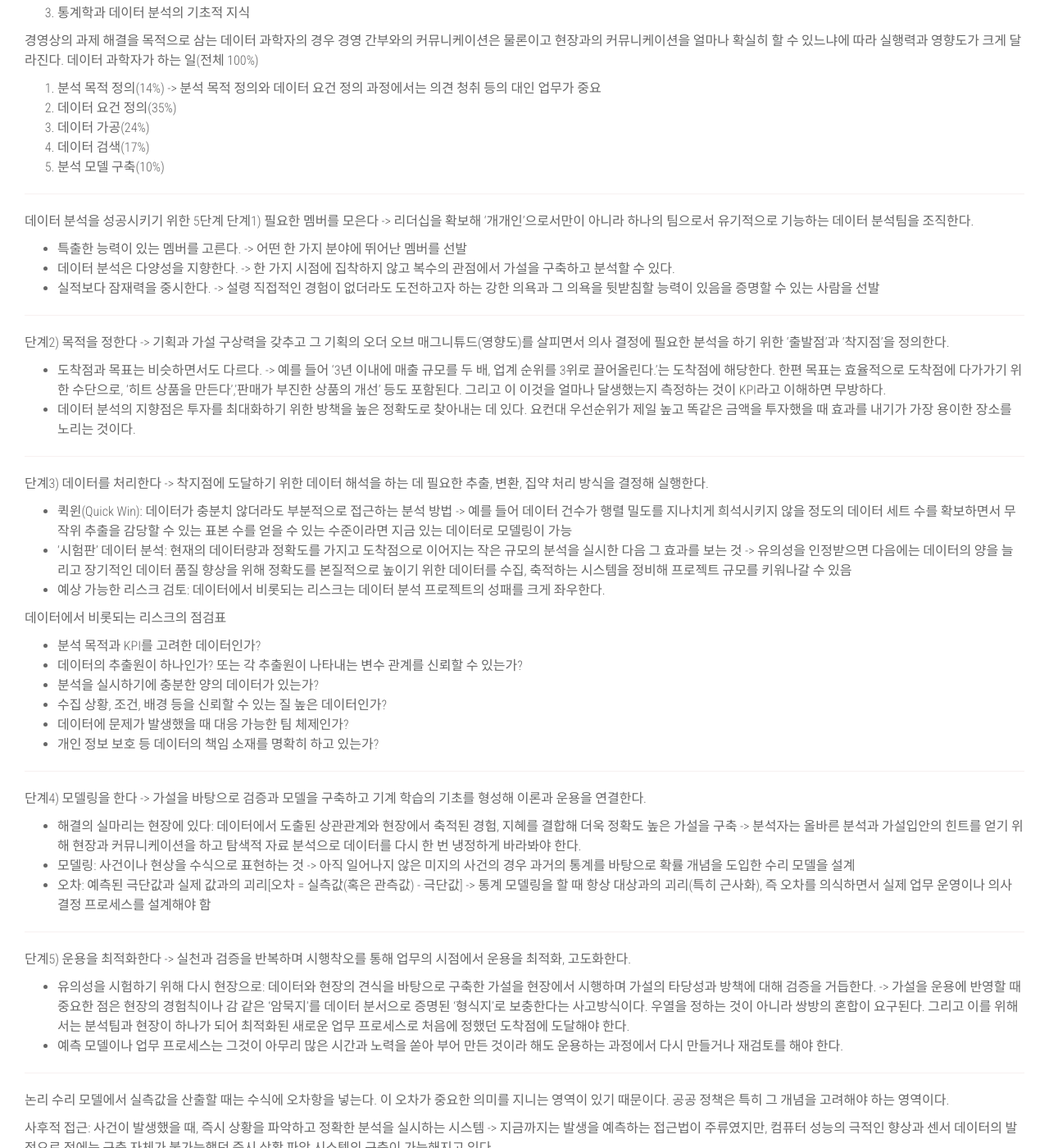
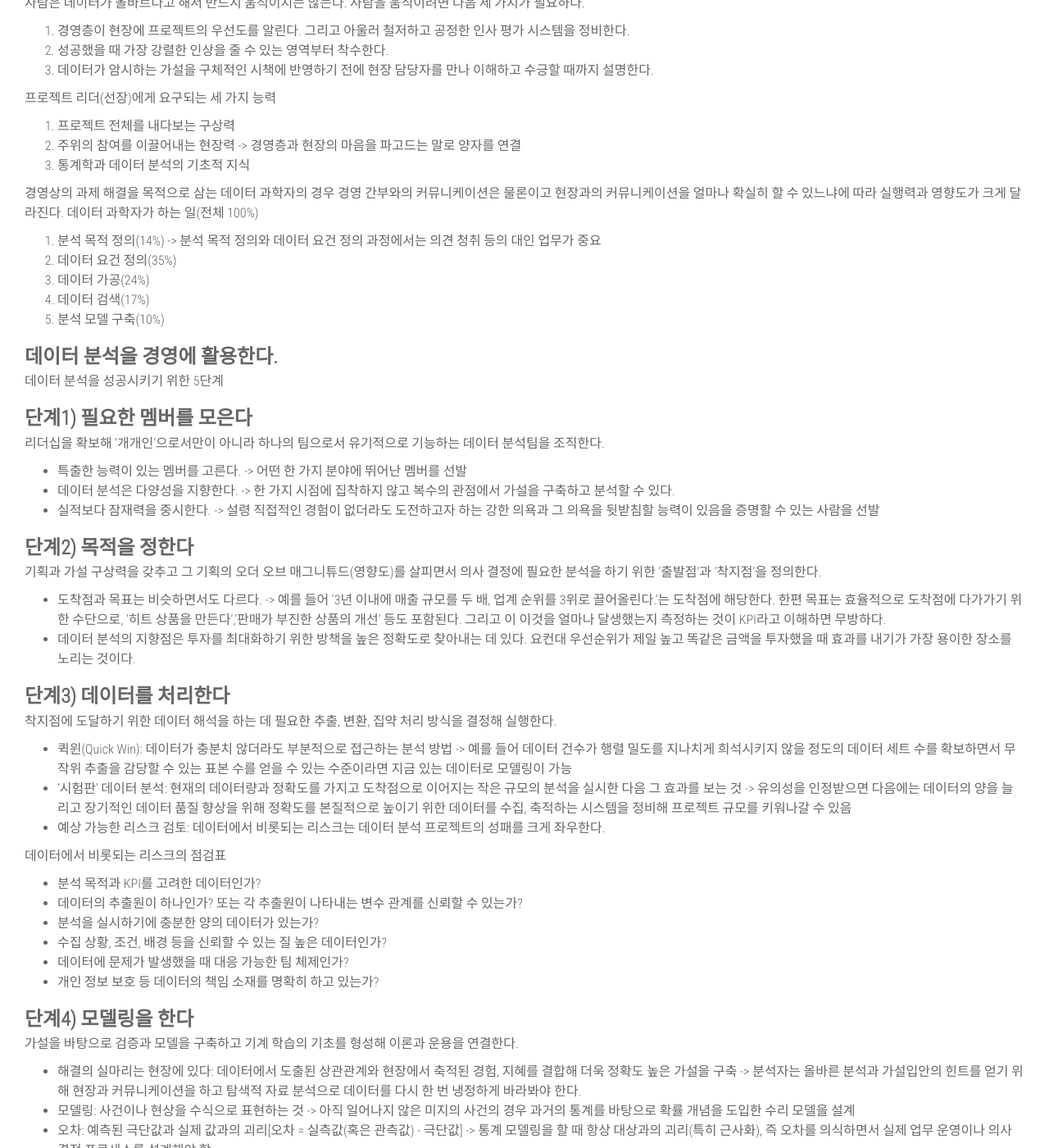
Before and after one commit to deepnsoul/blog, a Jekyll site: the page built from _posts/2017-03-08-databook-01.markdown, in a window 1280 px wide and 1400 px high, scrolled down 4583 px. Shown: the whole window at 82% size. Built offline with Jekyll 4.4.1, drawn with Linux system fonts in a browser that asks for light colours; nearby versions of some CDN libraries; some of the changed text lies outside the part shown.

Commit message:
add table of contents system

```diff
--- a/_posts/2017-03-08-databook-01.markdown
+++ b/_posts/2017-03-08-databook-01.markdown
@@ -7,6 +7,7 @@
 ---
 
 ## 도서
+{:.no_toc}
 
 ![cover]({{ site.baseurl}}/assets/start.jpg)
 [앞으로 데이터 분석을 시작하려는 사람을 위한 위한 책](http://www.yes24.com/24/Goods/13047254?Acode=101)
@@ -14,43 +15,26 @@
 구도 다쿠야(지은이) / 김정환(옮긴이) / 루비페이퍼
 
 ## 감상
-
+{:.no_toc}
 
 ## 태그
-
+{:.no_toc}
 
 ## 기록
+{:.no_toc}
 
-
-### 목차
-
-서문
-
-제 1장 왜 국내 기업은 데이터 분석에 취약한가
-* 일본식 데이터 분석이란 무엇인가
-* 미국이 가르쳐 준 데이터 분석
-
-제2장 이것만큼은 알아 두자! 기본적인 통계 지식
-* '평균', '분산', '표준 편차'를 이해한다.
-* 알아 두면 도움이 되는 분석 수법
-
-제3장 데이터 분석을 실천한다
-* 데이터 분석의 실천 요건
-* 데이터 분석을 경영에 활용한다.
-* 단계1) 필요한 멤버를 모은다.
-* 단계2) 목적을 정한다.
-* 단계3) 데이터를 처리한다.
-* 단계4) 모델링을 한다.
-* 단계5) 운용을 최적화한다.
-
-마무리 확대되는 데이터 분석의 영역
-* 데이터 분석이 안전과 풍요를 가져온다.
+* ToC
+{:toc}
 
 ---
 
-### 내용
+## 서문
 
 > 데이터 분석의 가장 큰 효과는 '의사 결정 프로세스의 최적화'다
+
+## 제 1장 왜 국내 기업은 데이터 분석에 취약한가
+
+### 일본식 데이터 분석이란 무엇인가
 
 아마존 -> 협업 필터링(Collaborative Filtering): 많은 사용자의 기호 정보와 행동 정보를 축적한 다음 어떤 사용자와 비슷한 행동을 하는 사용자들의 기호 정보를 바탕으로 그 사용자의 기호를 추측하는 방법
 
@@ -65,7 +49,7 @@
 4. 경영층이 리더십을 갖고 프로젝트를 지원하고 있다
 5. 시작한 일은 반드시 완수한다는 열정과 기획 발상력이 풍부한 인재를 모아 팀 개인이 아닌 조직의 능력을 최대화시키고 있다
 
----
+### 미국이 가르쳐 준 데이터 분석
 
 목적에 따라 통계나 분석 수법을 올바르게 실천해 결과를 이끌어내는 것이 중요하며, 이를 위해 분석 담당자는 단순히 분석 자체에 재미를 느끼는 것으로 끝내서는 안된다. (중략) 어디까지나 의사 결정의 최적화를 지원할 뿐이다. 그런데 이 본질을 이해하지 못하는 사람이 많은 것이 현실이다.
 
@@ -79,6 +63,10 @@
 4. 힘의 원천은 팀 편성에서 나온다 -> 최선의 결과를 이끌어내고 싶다면 다양한 인재와 권한 부여형 팀워크가 필요
 
 ---
+
+## 제2장 이것만큼은 알아 두자! 기본적인 통계 지식
+
+### '평균', '분산', '표준 편차'를 이해한다.
 
 똑같은 데이터를 봐도 통계에 관한 지식이 있느냐 없느냐에 따라 결론이 크게 달라진다. (중략) 그러므로 통계 데이터를 바탕으로 의사 결정을 할 때는 통계에 관한 최소한의 지식은 반드시 있어야 한다.
 
@@ -94,7 +82,7 @@
 표준 편차: 평균에서의 들쭉날쭉함을 보기 위한 지표 -> 가장 큰 특징은 특수 사례를 추출할 수 있다는 것
 변동 계수: 상대적인 들쭉날쭉함을 보기 위한 지표 -> 표준 편차와는 달리 속성이 다를 경우의 비교에 효과적이다. 지역성이나 상권, 입지 같은 조건에 따라 매출 규모가 크게 좌우될 경우, '변동 계수'를 이용하면 조건이 크게 다른 그룹 간의 비교도 할 수 있다. -> 변동 계수(CV)= 표준 편차/평균
 
----
+### 알아 두면 도움이 되는 분석 수법
 
 요약 통계량: 데이터 분포의 특징을 나타내는 통계량 -> 요약 통계량을 산출하면 데이터의 치우침이나 형상 등을 알 수 있기 때문에 분석의 초기 단계에서 데이터 분포의 특징을 파악하려는 목적으로 자주 산출한다.
 * 평균값: 모든 데이터의 합계를 데이ㅓ의 개수로 나눈 값
@@ -130,6 +118,10 @@
 > 데이터 분석은 그 성질상 적지않은 오류를 동반함을 인식하고 오차를 최소한으로 억제하고자 최선을 다하는 분석자야말로 신롸할 수 있는 사람이라고 생각한다.
 
 ---
+
+## 제3장 데이터 분석을 실천한다
+
+### 데이터 분석의 실천 요건
 
 '실패가 두려워 일단은 작게 시작하는' 것과 '거대한 표적을 정한 다음 우선순위를 정하고 이에 따라 작게 시작하는'것은 비슷해 보이지만 전혀 다르다. 그러므로 회사는 도달하고 싶은 도착점과 그 도착점에 도달하기 위한 목표를 시작 단계에서 명확히 정해야 한다.
 
@@ -171,23 +163,26 @@
 4. 데이터 검색(17%)
 5. 분석 모델 구축(10%)
 
----
+###  데이터 분석을 경영에 활용한다.
 
 데이터 분석을 성공시키기 위한 5단계
-단계1) 필요한 멤버를 모은다 -> 리더십을 확보해 '개개인'으로서만이 아니라 하나의 팀으로서 유기적으로 기능하는 데이터 분석팀을 조직한다.
+
+### 단계1) 필요한 멤버를 모은다
+
+리더십을 확보해 '개개인'으로서만이 아니라 하나의 팀으로서 유기적으로 기능하는 데이터 분석팀을 조직한다.
 * 특출한 능력이 있는 멤버를 고른다. -> 어떤 한 가지 분야에 뛰어난 멤버를 선발
 * 데이터 분석은 다양성을 지향한다. -> 한 가지 시점에 집착하지 않고 복수의 관점에서 가설을 구축하고 분석할 수 있다.
 * 실적보다 잠재력을 중시한다. -> 설령 직접적인 경험이 없더라도 도전하고자 하는 강한 의욕과 그 의욕을 뒷받침할 능력이 있음을 증명할 수 있는 사람을 선발
 
----
+### 단계2) 목적을 정한다
 
-단계2) 목적을 정한다 -> 기획과 가설 구상력을 갖추고 그 기획의 오더 오브 매그니튜드(영향도)를 살피면서 의사 결정에 필요한 분석을 하기 위한 '출발점'과 '착지점'을 정의한다.
+기획과 가설 구상력을 갖추고 그 기획의 오더 오브 매그니튜드(영향도)를 살피면서 의사 결정에 필요한 분석을 하기 위한 '출발점'과 '착지점'을 정의한다.
 * 도착점과 목표는 비슷하면서도 다르다. -> 예를 들어 '3년 이내에 매출 규모를 두 배, 업계 순위를 3위로 끌어올린다.'는 도착점에 해당한다. 한편 목표는 효율적으로 도착점에 다가가기 위한 수단으로, '히트 상품을 만든다','판매가 부진한 상품의 개선' 등도 포함된다. 그리고 이 이것을 얼마나 달생했는지 측정하는 것이 KPI라고 이해하면 무방하다.
 * 데이터 분석의 지향점은 투자를 최대화하기 위한 방책을 높은 정확도로 찾아내는 데 있다. 요컨대 우선순위가 제일 높고 똑같은 금액을 투자했을 때 효과를 내기가 가장 용이한 장소를 노리는 것이다.
 
----
+### 단계3) 데이터를 처리한다
 
-단계3) 데이터를 처리한다 -> 착지점에 도달하기 위한 데이터 해석을 하는 데 필요한 추출, 변환, 집약 처리 방식을 결정해 실행한다.
+착지점에 도달하기 위한 데이터 해석을 하는 데 필요한 추출, 변환, 집약 처리 방식을 결정해 실행한다.
 * 퀵윈(Quick Win): 데이터가 충분치 않더라도 부분적으로 접근하는 분석 방법 -> 예를 들어 데이터 건수가 행렬 밀도를 지나치게 희석시키지 않을 정도의 데이터 세트 수를 확보하면서 무작위 추출을 감당할 수 있는 표본 수를 얻을 수 있는 수준이라면 지금 있는 데이터로 모델링이 가능
 * '시험판' 데이터 분석: 현재의 데이터량과 정확도를 가지고 도착점으로 이어지는 작은 규모의 분석을 실시한 다음 그 효과를 보는 것 -> 유의성을 인정받으면 다음에는 데이터의 양을 늘리고 장기적인 데이터 품질 향상을 위해 정확도를 본질적으로 높이기 위한 데이터를 수집, 축적하는 시스템을 정비해 프로젝트 규모를 키워나갈 수 있음
 * 예상 가능한 리스크 검토: 데이터에서 비롯되는 리스크는 데이터 분석 프로젝트의 성패를 크게 좌우한다.
@@ -200,20 +195,24 @@
 * 데이터에 문제가 발생했을 때 대응 가능한 팀 체제인가?
 * 개인 정보 보호 등 데이터의 책임 소재를 명확히 하고 있는가?
 
----
+### 단계4) 모델링을 한다
 
-단계4) 모델링을 한다 -> 가설을 바탕으로 검증과 모델을 구축하고 기계 학습의 기초를 형성해 이론과 운용을 연결한다.
+가설을 바탕으로 검증과 모델을 구축하고 기계 학습의 기초를 형성해 이론과 운용을 연결한다.
 * 해결의 실마리는 현장에 있다: 데이터에서 도출된 상관관계와 현장에서 축적된 경험, 지혜를 결합해 더욱 정확도 높은 가설을 구축 -> 분석자는 올바른 분석과 가설입안의 힌트를 얻기 위해 현장과 커뮤니케이션을 하고 탐색적 자료 분석으로 데이터를 다시 한 번 냉정하게 바라봐야 한다.
 * 모델링: 사건이나 현상을 수식으로 표현하는 것 -> 아직 일어나지 않은 미지의 사건의 경우 과거의 통계를 바탕으로 확률 개념을 도입한 수리 모델을 설계
 * 오차: 예측된 극단값과 실제 값과의 괴리[오차 = 실측값(혹은 관측값) - 극단값] -> 통계 모델링을 할 때 항상 대상과의 괴리(특히 근사화), 즉 오차를 의식하면서 실제 업무 운영이나 의사 결정 프로세스를 설계해야 함
 
----
+### 단계5) 운용을 최적화한다
 
-단계5) 운용을 최적화한다 -> 실천과 검증을 반복하며 시행착오를 통해 업무의 시점에서 운용을 최적화, 고도화한다.
+실천과 검증을 반복하며 시행착오를 통해 업무의 시점에서 운용을 최적화, 고도화한다.
 * 유의성을 시험하기 위해 다시 현장으로: 데이터와 현장의 견식을 바탕으로 구축한 가설을 현장에서 시행하며 가설의 타당성과 방책에 대해 검증을 거듭한다. -> 가설을 운용에 반영할 때 중요한 점은 현장의 경험칙이나 감 같은 '암묵지'를 데이터 분서으로 증명된 '형식지'로 보충한다는 사고방식이다. 우열을 정하는 것이 아니라 쌍방의 혼합이 요구된다. 그리고 이를 위해서는 분석팀과 현장이 하나가 되어 최적화된 새로운 업무 프로세스로 처음에 정했던 도착점에 도달해야 한다.
 * 예측 모델이나 업무 프로세스는 그것이 아무리 많은 시간과 노력을 쏟아 부어 만든 것이라 해도 운용하는 과정에서 다시 만들거나 재검토를 해야 한다.
 
 ---
+
+## 마무리 확대되는 데이터 분석의 영역
+
+### 데이터 분석이 안전과 풍요를 가져온다.
 
 논리 수리 모델에서 실측값을 산출할 때는 수식에 오차항을 넣는다. 이 오차가 중요한 의미를 지니는 영역이 있기 때문이다. 공공 정책은 특히 그 개념을 고려해야 하는 영역이다.
 
```
